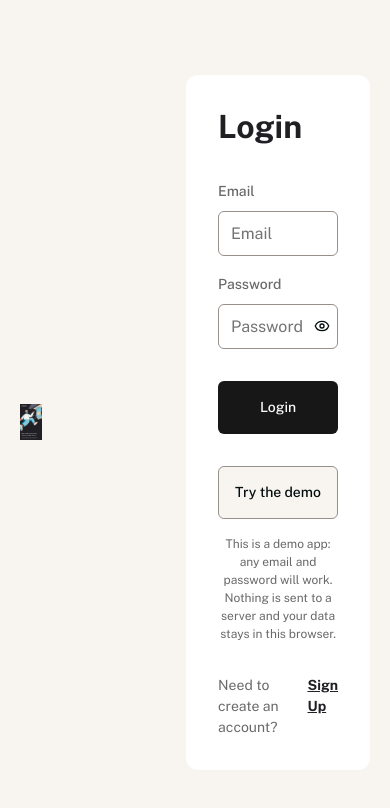
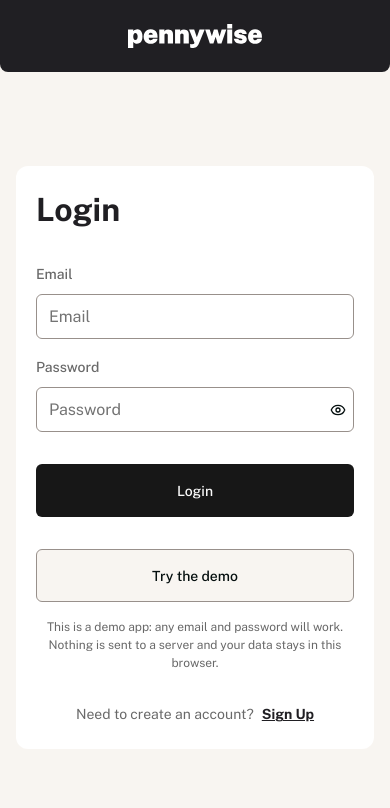
Before and after one commit to habibwritescode/penny-wise, a Next.js app: page /login in a window 390 px wide. Shown: the top 808 px of the page. Built offline with nearby package versions, Linux system fonts and the light colour scheme.

Commit message:
fix: make auth pages responsive
Below lg the illustration squeezed the form to ~90px on phones. Show a
logo bar instead of the illustration on small screens, let the form card
fill the width up to 560px, and narrow the desktop gap until xl. Move
the shared card styling into AuthLayout.

```diff
--- a/src/components/layout/auth-layout.tsx
+++ b/src/components/layout/auth-layout.tsx
@@ -7,10 +7,21 @@
   useAuthRedirect("guest");
 
   return (
-    <div className="h-screen flex items-center gap-36 p-5">
-      <div className="max-h-full h-full flex items-center justify-center">
+    <div className="min-h-screen flex flex-col lg:flex-row lg:items-center lg:h-screen lg:gap-12 xl:gap-36 lg:p-5">
+      {/* Below lg there is no room for the illustration; show the logo bar instead. */}
+      <header className="lg:hidden flex justify-center bg-grey-900 rounded-b-lg py-6">
         <Image
-          className="object-contain max-h-full"
+          src="/logo-full.svg"
+          alt="Pennywise"
+          width={134.73}
+          height={24}
+          priority
+        />
+      </header>
+
+      <div className="hidden lg:flex max-h-full h-full items-center justify-center shrink-0">
+        <Image
+          className="object-contain max-h-full w-auto"
           src="/assets/images/illustration.svg"
           alt=""
           width={560}
@@ -19,7 +30,11 @@
         />
       </div>
 
-      <div className="flex-1">{children}</div>
+      <main className="flex-1 flex items-center justify-center px-4 py-6 sm:px-10 lg:px-0">
+        <div className="w-full max-w-[560px] bg-white rounded-xl px-5 py-6 sm:p-8 space-y-8">
+          {children}
+        </div>
+      </main>
     </div>
   );
 };
--- a/src/modules/auth/login/login-page.tsx
+++ b/src/modules/auth/login/login-page.tsx
@@ -6,14 +6,14 @@
 
 const LoginPage = () => {
   return (
-    <div className="bg-white p-8 space-y-8 rounded-xl max-w-[560px]">
+    <>
       <Typography tag="h1">Login</Typography>
 
       <LoginForm />
 
       <DemoAccess />
 
-      <div className="flex gap-2 justify-center">
+      <div className="flex flex-wrap gap-x-2 gap-y-1 justify-center">
         <Typography className="text-grey-500" variant="preset-4">
           Need to create an account?
         </Typography>
@@ -24,7 +24,7 @@
           </Typography>
         </Link>
       </div>
-    </div>
+    </>
   );
 };
 
--- a/src/modules/auth/sign-up/sign-up-page.tsx
+++ b/src/modules/auth/sign-up/sign-up-page.tsx
@@ -5,14 +5,14 @@
 
 const SignUpPage = () => {
   return (
-    <div className="bg-white p-8 space-y-8 rounded-xl max-w-[560px]">
+    <>
       <Typography tag="h1">Sign Up</Typography>
 
       <SignUpForm />
 
       <DemoAccess />
 
-      <div className="flex gap-2 justify-center">
+      <div className="flex flex-wrap gap-x-2 gap-y-1 justify-center">
         <Typography className="text-grey-500" variant="preset-4">
           Already have an account?
         </Typography>
@@ -23,7 +23,7 @@
           </Typography>
         </Link>
       </div>
-    </div>
+    </>
   );
 };
 
```
